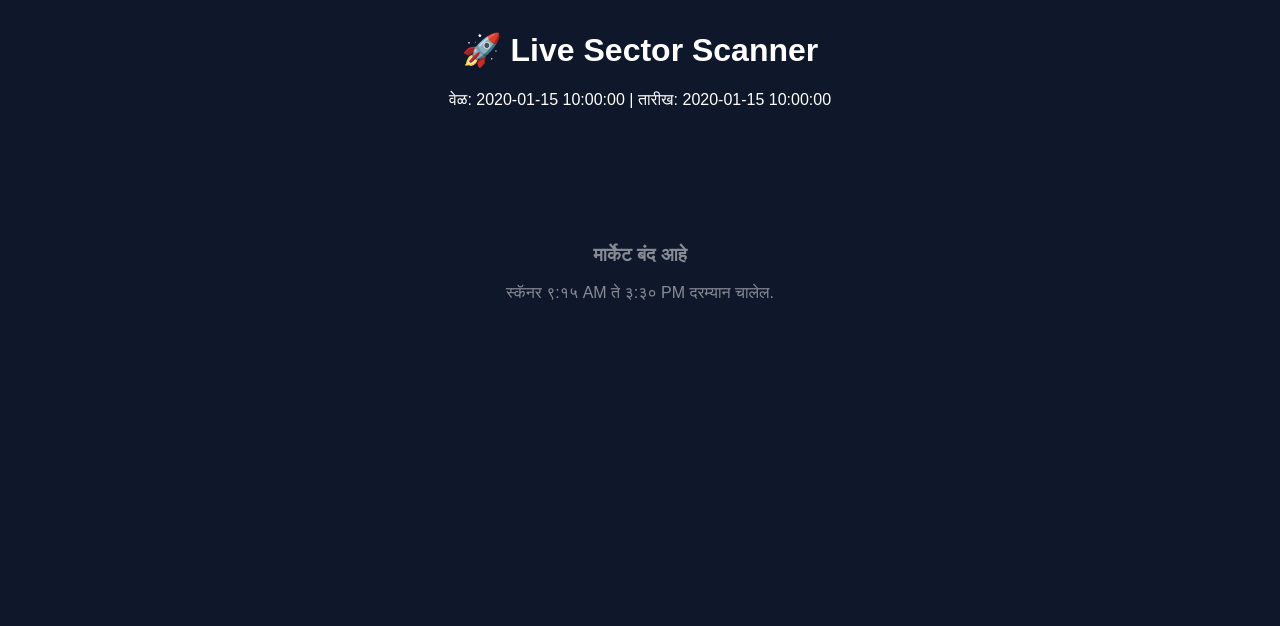
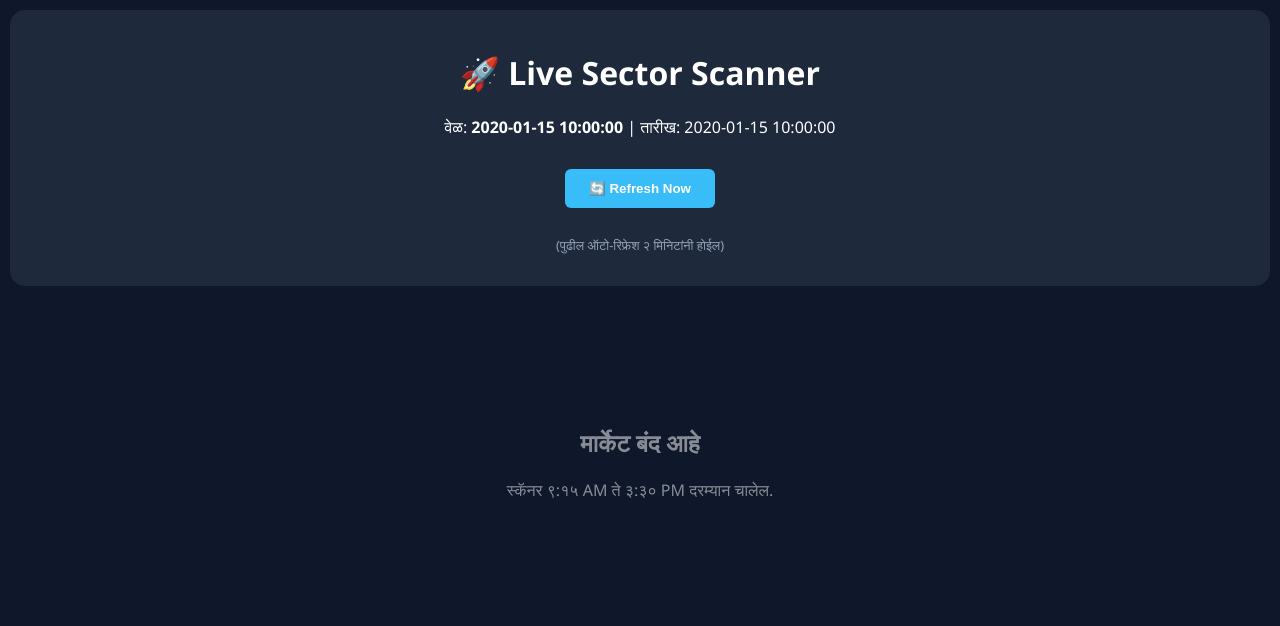
Before and after one commit to dattapwr/nifty-trading-bot, a Flask app: template templates/index.html in a window 1280 px wide. Shown: the top 626 px of the page. Run offline with Flask 3, Linux system fonts and the light colour scheme; the template is opened without the code that fills it: most values are stand-ins (such as "Sample title", 1, 10 or a date in 2020).

Commit message:
Update index.html

```diff
--- a/templates/index.html
+++ b/templates/index.html
@@ -2,49 +2,64 @@
 <html lang="mr">
 <head>
     <meta charset="UTF-8">
-    <meta http-equiv="refresh" content="60">
-    <title>Master Sector Scanner</title>
+    <meta http-equiv="refresh" content="120"> <title>High Volume Sector Scanner</title>
     <style>
-        body { font-family: sans-serif; background: #0f172a; color: white; text-align: center; margin: 0; padding: 10px; }
-        .tag { padding: 8px 12px; border-radius: 5px; margin: 5px; display: inline-block; font-weight: bold; }
-        .high { background: #064e3b; color: #4ade80; }
-        .low { background: #450a0a; color: #f87171; }
+        body { font-family: 'Segoe UI', sans-serif; background: #0f172a; color: white; text-align: center; margin: 0; padding: 10px; }
+        .tag { padding: 8px 12px; border-radius: 5px; margin: 5px; display: inline-block; font-weight: bold; font-size: 0.85em; }
+        .high { background: #064e3b; color: #4ade80; border: 1px solid #059669; }
+        .low { background: #450a0a; color: #f87171; border: 1px solid #dc2626; }
         .grid { display: grid; grid-template-columns: repeat(auto-fit, minmax(280px, 1fr)); gap: 15px; padding: 20px; }
-        .card { background: #1e293b; padding: 20px; border-radius: 10px; border-top: 5px solid #38bdf8; }
+        .card { background: #1e293b; padding: 20px; border-radius: 12px; border-top: 6px solid #38bdf8; box-shadow: 0 4px 6px rgba(0,0,0,0.3); }
         .buy { border-color: #4ade80; }
         .sell { border-color: #f87171; }
+        .btn { background: #38bdf8; color: white; border: none; padding: 12px 24px; border-radius: 6px; font-weight: bold; cursor: pointer; margin: 15px 0; }
     </style>
 </head>
 <body>
-    <h1>🚀 Live Sector Scanner</h1>
-    <p>वेळ: {{ time }} | तारीख: {{ date }}</p>
+    <div style="background: #1e293b; padding: 20px; border-radius: 15px; margin-bottom: 20px;">
+        <h1>🚀 Live Sector Scanner</h1>
+        <p>वेळ: <b>{{ time }}</b> | तारीख: {{ date }}</p>
+        <button class="btn" onclick="location.reload()">🔄 Refresh Now</button>
+        <p style="font-size: 0.8em; color: #94a3b8;">(पुढील ऑटो-रिफ्रेश २ मिनिटांनी होईल)</p>
+    </div>
 
     {% if market_open %}
-        <div style="margin-bottom: 20px;">
+        <div style="margin: 15px 0;">
             {% for s in h2 %} <span class="tag high">▲ {{ s.code }} ({{ s.change|round(2) }}%)</span> {% endfor %}
             {% for s in l2 %} <span class="tag low">▼ {{ s.code }} ({{ s.change|round(2) }}%)</span> {% endfor %}
         </div>
+
         <div class="grid">
             {% if stocks %}
                 {% for s in stocks %}
                 <div class="card {{ 'buy' if s.type == 'BUY' else 'sell' }}">
-                    <h3>{{ s.s }}</h3>
-                    <h2 style="margin: 5px 0;">₹{{ s.p }}</h2>
-                    <b style="color: {{ '#4ade80' if s.type == 'BUY' else '#f87171' }}">{{ s.type }} SIGNAL</b>
-                    <p style="font-size: 0.8em; opacity: 0.6;">वेळ: {{ s.t }}</p>
+                    <h2 style="margin:0; color: #38bdf8;">{{ s.s }}</h2>
+                    <h1 style="margin: 10px 0; font-size: 2.5em;">₹{{ s.p }}</h1>
+                    <div style="background: {{ '#064e3b' if s.type == 'BUY' else '#450a0a' }}; color: {{ '#4ade80' if s.type == 'BUY' else '#f87171' }}; padding: 8px; border-radius: 5px; font-weight: bold;">
+                        {{ s.type }} SIGNAL
+                    </div>
+                    <p style="font-size: 0.8em; margin-top: 15px; opacity: 0.7;">सिग्नल वेळ: {{ s.t }}</p>
                 </div>
                 {% endfor %}
             {% else %}
-                <p style="grid-column: 1/-1; padding: 50px; border: 1px dashed #334155;">सध्या टॉप सेक्टर्समध्ये सिग्नल नाही...</p>
+                <div style="grid-column: 1/-1; padding: 60px; border: 2px dashed #334155; border-radius: 15px; opacity: 0.6;">
+                    <h3>सध्या कोणताही 'Inside Candle' ब्रेकआउट नाही</h3>
+                    <p>सिस्टीम ८० स्टॉक्स स्कॅन करत आहे...</p>
+                </div>
             {% endif %}
         </div>
     {% else %}
         <div style="padding: 100px; opacity: 0.5;">
-            <h3>मार्केट बंद आहे</h3>
+            <h2>मार्केट बंद आहे</h2>
             <p>स्कॅनर ९:१५ AM ते ३:३० PM दरम्यान चालेल.</p>
         </div>
     {% endif %}
 
-    <script>setTimeout(function(){ location.reload(); }, 60000);</script>
+    <script>
+        // दर २ मिनिटांनी पेज रिफ्रेश करणे
+        setInterval(function(){
+            location.reload(true);
+        }, 120000);
+    </script>
 </body>
 </html>
```
